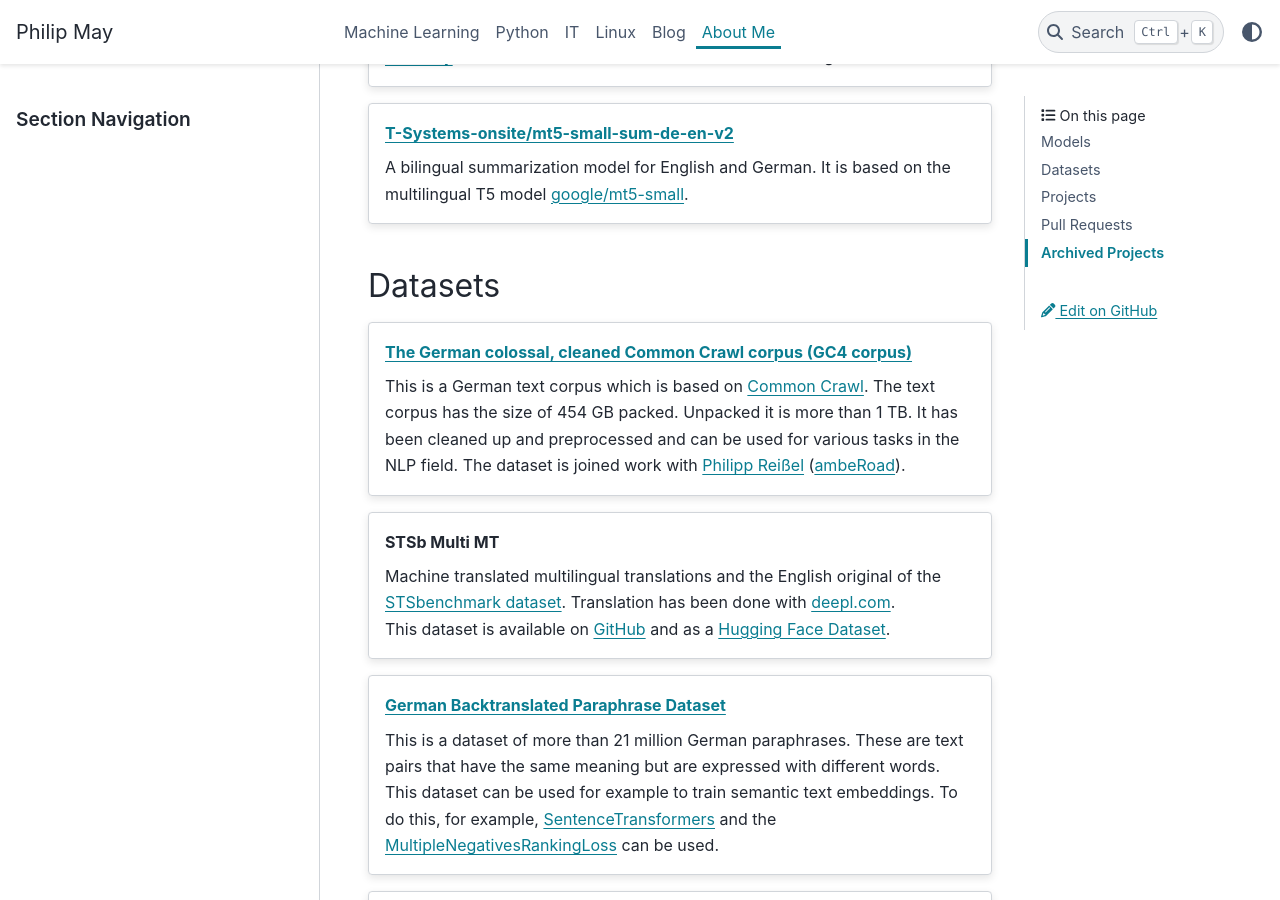
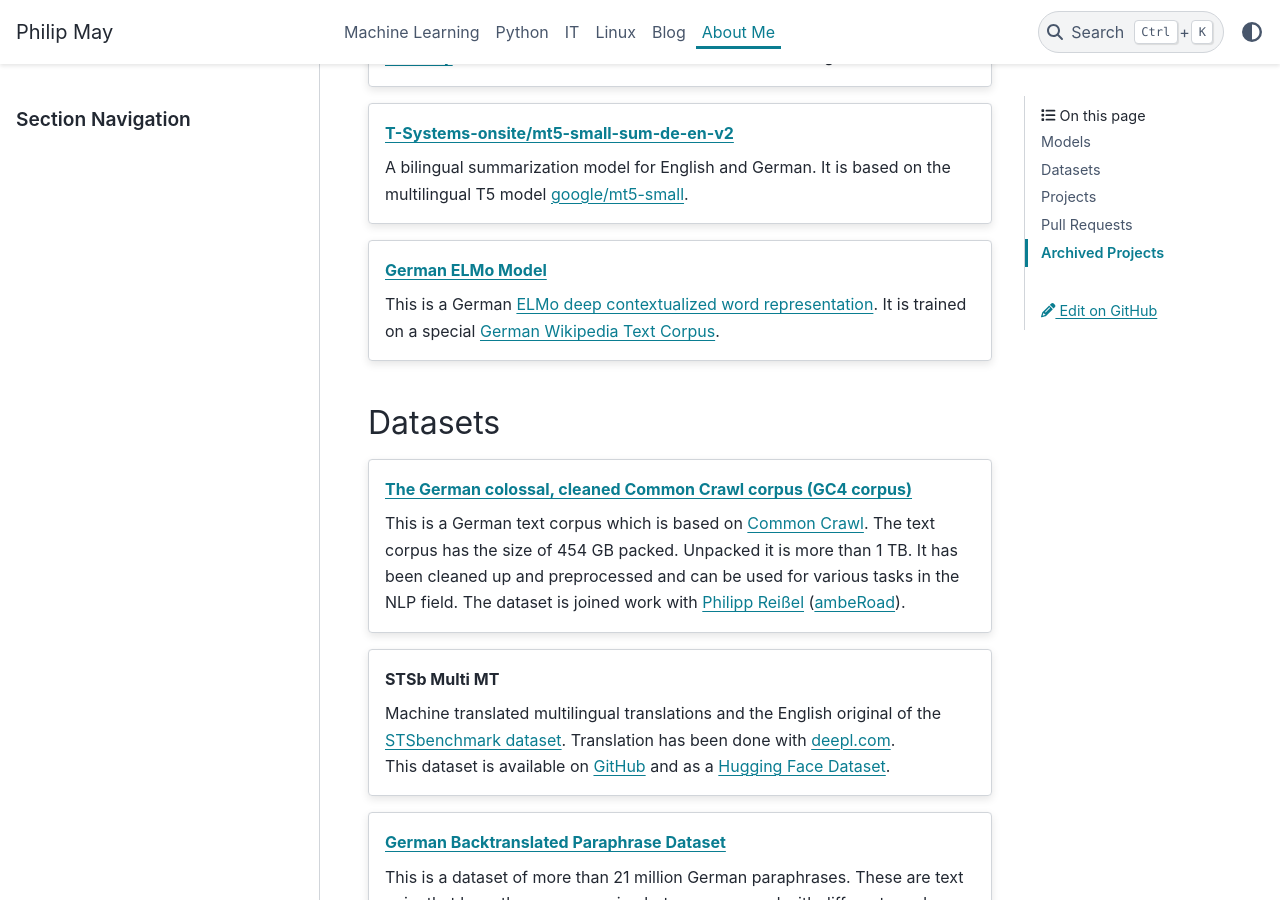
Before and after one commit to PhilipMay/PhilipMay_org, a Sphinx documentation site: the page built from source/about-me.md, in a window 1280 px wide and 900 px high, scrolled down 914 px. Built offline with Sphinx 7.4.7 and the PyData theme 0.15.4, drawn with Linux system fonts in a browser that asks for light colours; comment, search, counter and statistics services are not loaded.

Commit message:
Update about-me.md

```diff
--- a/source/about-me.md
+++ b/source/about-me.md
@@ -36,6 +36,11 @@ to find sentences with a similar semantic meaning.
 :::{card} [T-Systems-onsite/mt5-small-sum-de-en-v2](https://huggingface.co/T-Systems-onsite/mt5-small-sum-de-en-v2)
 A bilingual summarization model for English and German.
 It is based on the multilingual T5 model [google/mt5-small](https://huggingface.co/google/mt5-small).
+:::
+
+:::{card} [German ELMo Model](https://github.com/t-systems-on-site-services-gmbh/german-elmo-model)
+This is a German [ELMo deep contextualized word representation](https://allennlp.org/elmo).
+It is trained on a special [German Wikipedia Text Corpus](https://github.com/t-systems-on-site-services-gmbh/german-wikipedia-text-corpus).
 :::
 
 ## Datasets
```
